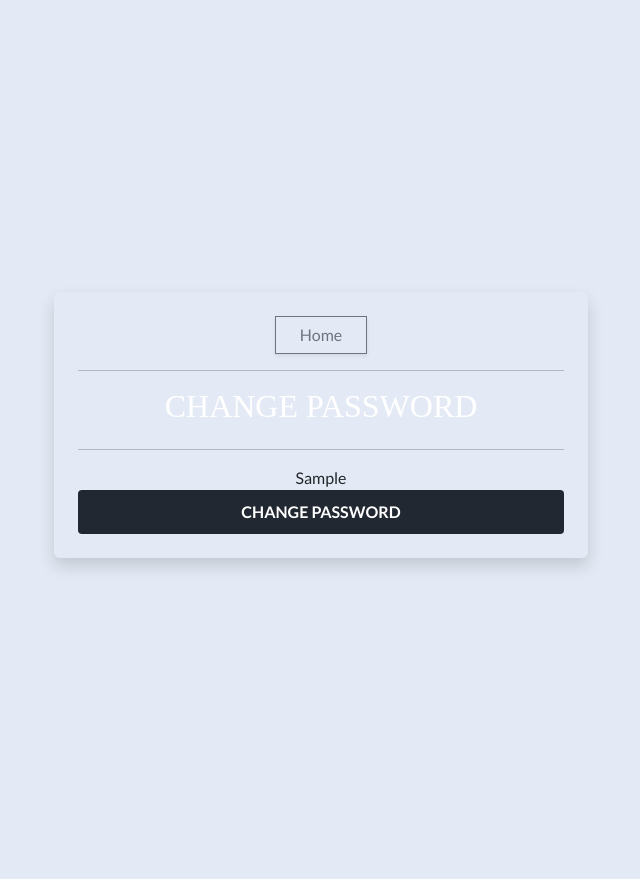
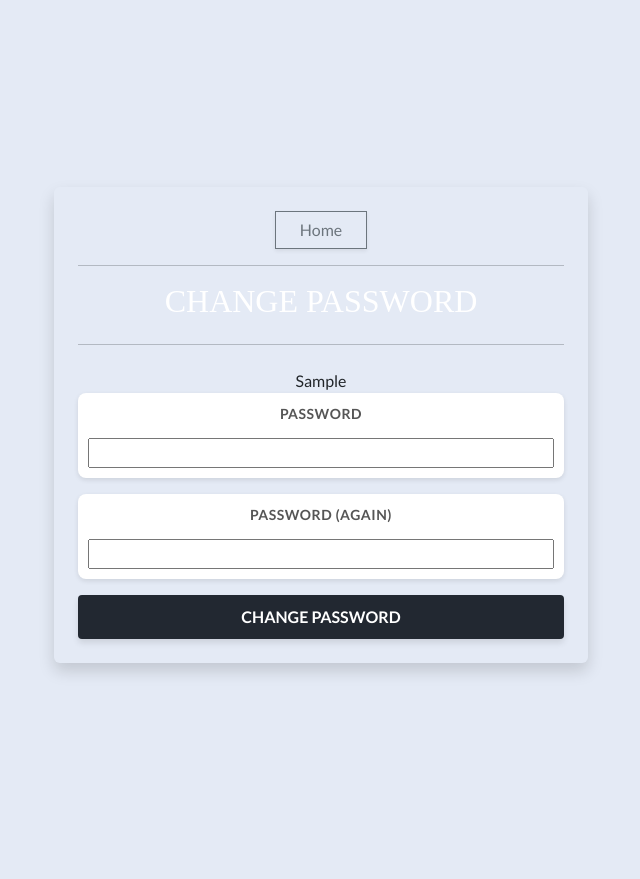
Before and after one commit to ci-mustafa/ayina-couture, a Django app: template templates/account/password_reset_from_key.html in a window 1280 px wide. Shown: the part 153-1032 px from the top of the page, without its empty margins (319-959 px from the left). Run offline with Django 5.2, Linux system fonts and the light colour scheme; tables that the repository leaves empty hold one stand-in row (values such as "Sample post"); the template is opened without the code that fills it: values that come from a table or form of the project are taken from there, most other values are stand-ins (such as "Sample title", 1, 10 or a date in 2020); form fields are guessed from the names that the template uses; some libraries are stand-ins or nearby versions; some web fonts are replaced.

Commit message:
feat: add style for password reset form

```diff
--- a/templates/account/password_reset_from_key.html
+++ b/templates/account/password_reset_from_key.html
@@ -5,33 +5,54 @@
     {% trans "Change Password" %}
 {% endblock head_title %}
 {% block inner_content %}
+<style>
+    .custom-form-group {
+        margin-bottom: 1rem;
+    }
+    .custom-label {
+        font-weight: bold;
+        display: block;
+        margin-bottom: 0.5rem;
+    }
+</style>
+<div class="modern-form-container">
     {% if token_fail %}
         <hr>
-            <h2 class="logo-font mb-4">{% trans "Bad Token" %}</h2>
+        <h2 class="logo-font mb-4 text-center">{% trans "Bad Token" %}</h2>
         <hr>
     {% else %}
         <hr>
-            <h2 class="logo-font mb-4">{% trans "Change Password" %}</h2>
+        <h2 class="logo-font mb-4 text-center">{% trans "Change Password" %}</h2>
         <hr>
     {% endif %}
+
     {% if token_fail %}
         {% url 'account_reset_password' as passwd_reset_url %}
-        {% element p %}
-            {% blocktrans %}The password reset link was invalid, possibly because it has already been used.  Please request a <a href="{{ passwd_reset_url }}">new password reset</a>.{% endblocktrans %}
-        {% endelement %}
+        <p class="text-center">
+            {% blocktrans %}The password reset link was invalid, possibly because it has already been used.  Please request a <a href="{{ passwd_reset_url }}" class="text-blue-600">new password reset</a>.{% endblocktrans %}
+        </p>
     {% else %}
-        {% element form method="post" action=action_url %}
-            {% slot body %}
+        <form method="post" action="{{ action_url }}" class="modern-form mt-4">
             {% csrf_token %}
             {{ redirect_field }}
-                {% element fields form=form %}
-                {% endelement %}
-            {% endslot %}
-            {% slot actions %}
-                {% element button type="submit" name="action" %}
+            <!-- Password -->
+            <div class="custom-form-group mb-3">
+                <label for="password1" class="custom-label">{% trans "Password" %}</label>
+                {{ form.password1 }}
+                {% if form.password1.help_text %}
+                    <small class="form-text text-muted">{{ form.password1.help_text }}</small>
+                {% endif %}
+            </div>
+
+            <!-- Password (again) -->
+            <div class="custom-form-group mb-3">
+                <label for="password2" class="custom-label">{% trans "Password (again)" %}</label>
+                {{ form.password2 }}
+            </div>
+            <button type="submit" name="action" class="btn btn-primary w-full">
                 {% trans 'Change Password' %}
-                {% endelement %}
-            {% endslot %}
-        {% endelement %}
+            </button>
+        </form>
     {% endif %}
+</div>
 {% endblock %}
```
Lines whose indentation alone changed are shown as unchanged.
